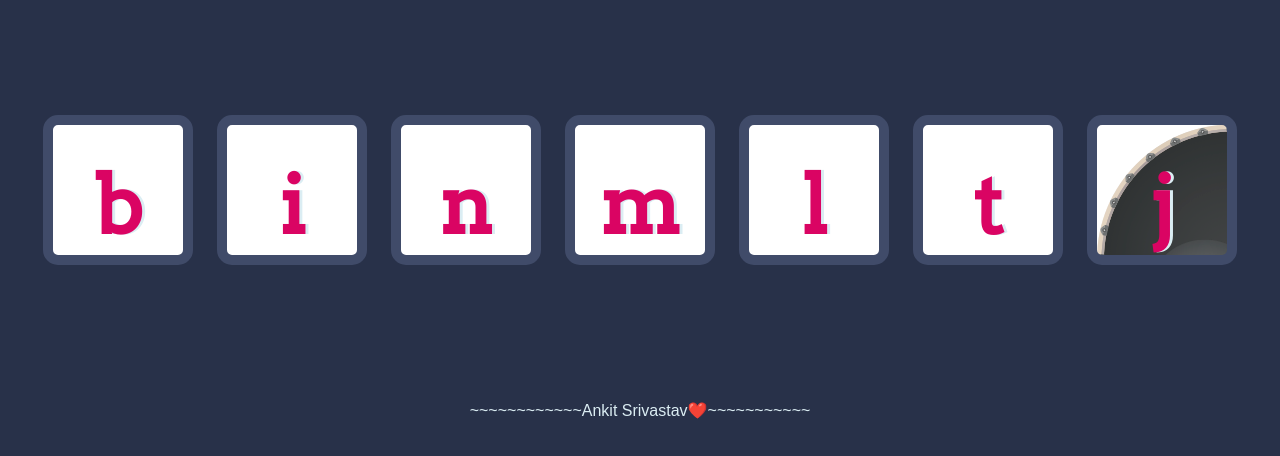
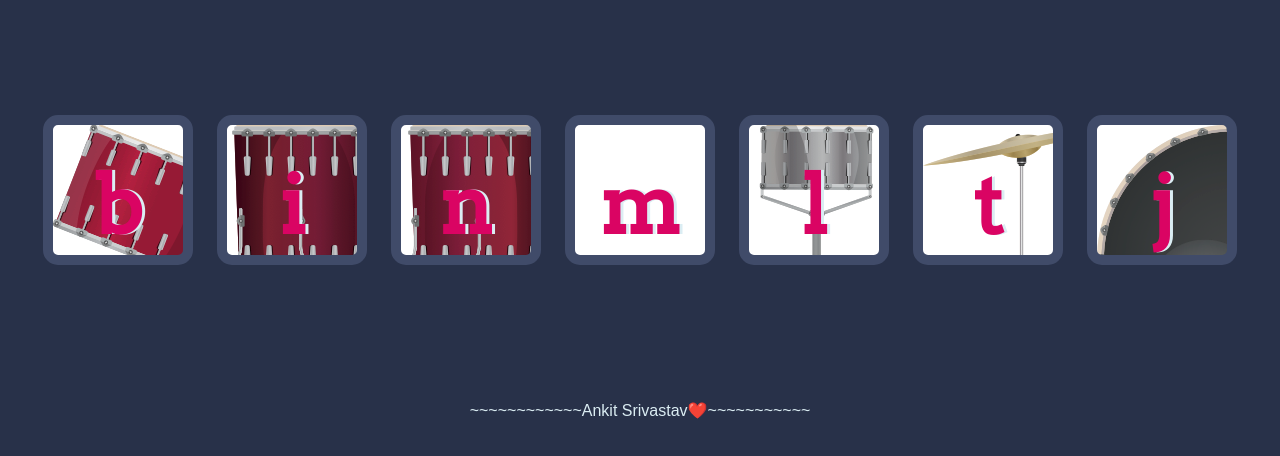
Before and after one commit to ankitmrj/Band_DRUM-Kit, a plain HTML site: page index.html in a window 1280 px wide. Shown: the part 174-630 px from the top of the page. Drawn offline with Linux system fonts and the light colour scheme; files whose address does not match are found by name.

Commit message:
Update styles.css

```diff
--- a/styles.css
+++ b/styles.css
@@ -17,27 +17,27 @@ body {
   }
 
   .b {
-    background-image: url("images/tom1.png");
+    background-image: url("tom1.png");
   }
 
   .i {
-    background-image: url("images/tom2.png");
+    background-image: url("tom2.png");
   }
 
   .n {
-    background-image: url("images/tom3.png");
+    background-image: url("tom3.png");
   }
 
   .i {
-    background-image: url("images/tom4.png");
+    background-image: url("tom4.png");
   }
 
   .l{
-    background-image: url("images/snare.png");
+    background-image: url("snare.png");
   }
 
   .t {
-    background-image: url("images/crash.png");
+    background-image: url("crash.png");
   }
 
   .j {
```
